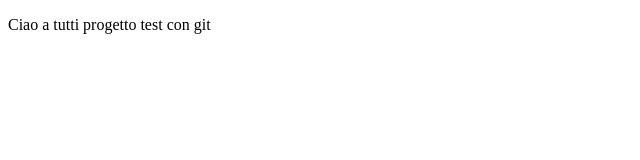
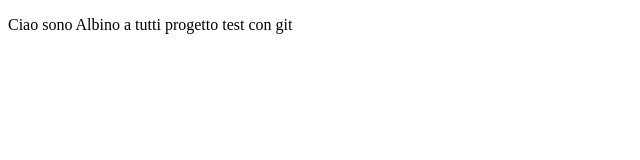
Before and after one commit to a-cirillo/background-generator, a plain HTML site: page index.html in a window 1280 px wide. Shown: the whole page, without its empty margins (0-640 px from the left). Drawn offline with Linux system fonts and the light colour scheme.

Commit message:
changing contentent p in index.html

```diff
--- a/index.html
+++ b/index.html
@@ -6,7 +6,7 @@
     <link href="style.css"/>
 </head>
 <body>
-<p class="class1">Ciao a tutti progetto test con git</p>
+<p class="class1">Ciao sono Albino a tutti progetto test con git</p>
 </body>
 <script src="script.js"></script>
 </html>
```
